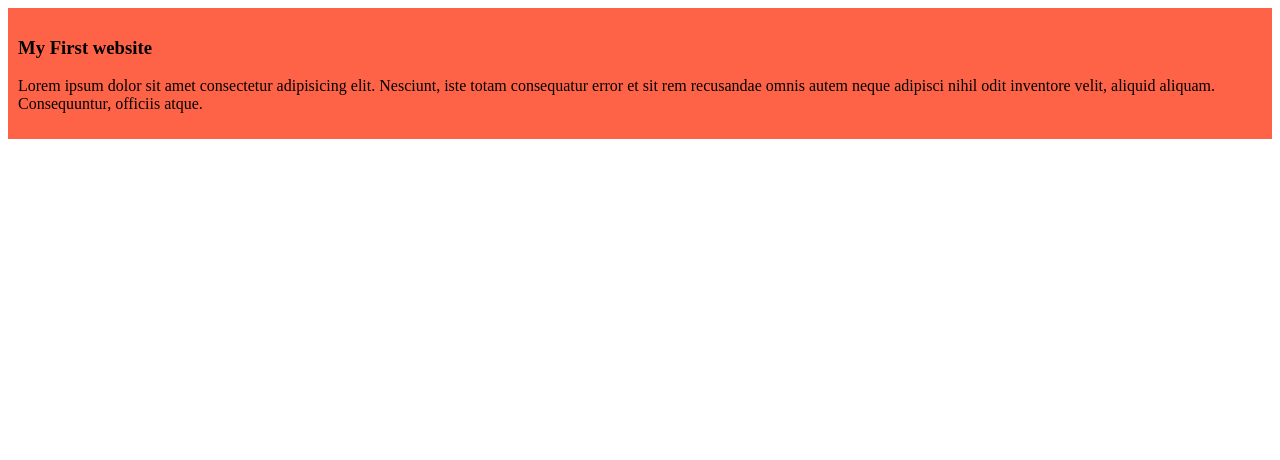
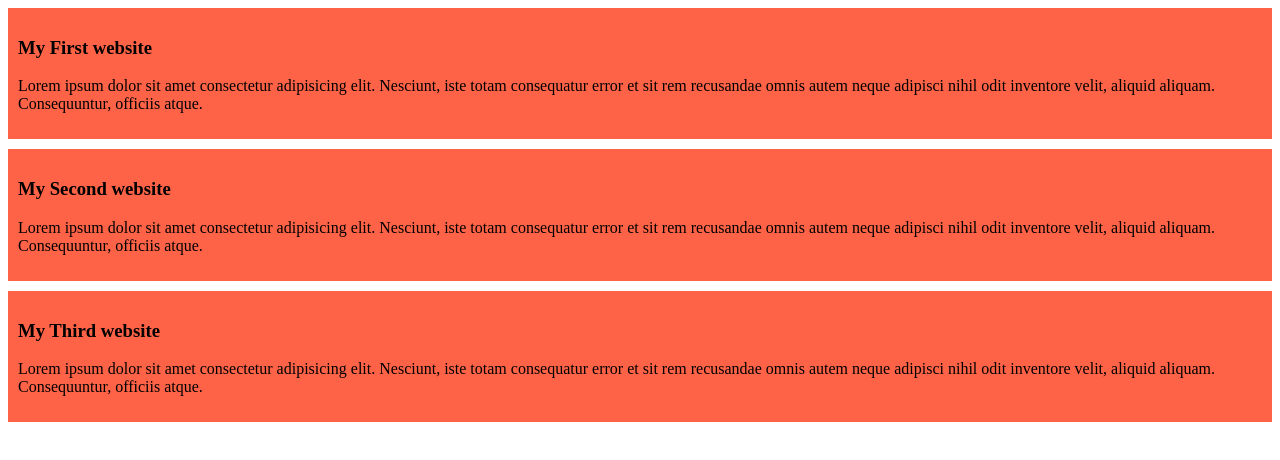
Before and after one commit to hosenA51/my-first-github-repo, a plain HTML site: page index.html in a window 1280 px wide. Drawn offline with Linux system fonts and the light colour scheme.

Commit message:
added the second and third blog

```diff
--- a/index.html
+++ b/index.html
@@ -11,5 +11,13 @@
         <h3>My First website</h3>
         <p>Lorem ipsum dolor sit amet consectetur adipisicing elit. Nesciunt, iste totam consequatur error et sit rem recusandae omnis autem neque adipisci nihil odit inventore velit, aliquid aliquam. Consequuntur, officiis atque.</p>
     </div>
+    <div>
+        <h3>My Second website</h3>
+        <p>Lorem ipsum dolor sit amet consectetur adipisicing elit. Nesciunt, iste totam consequatur error et sit rem recusandae omnis autem neque adipisci nihil odit inventore velit, aliquid aliquam. Consequuntur, officiis atque.</p>
+    </div>
+    <div>
+        <h3>My Third website</h3>
+        <p>Lorem ipsum dolor sit amet consectetur adipisicing elit. Nesciunt, iste totam consequatur error et sit rem recusandae omnis autem neque adipisci nihil odit inventore velit, aliquid aliquam. Consequuntur, officiis atque.</p>
+    </div>
 </body>
 </html>
--- a/styles/blog.css
+++ b/styles/blog.css
@@ -1,4 +1,5 @@
 div{
     background-color: tomato;
     padding: 10px;
+    margin-bottom: 10px;
 }
```
